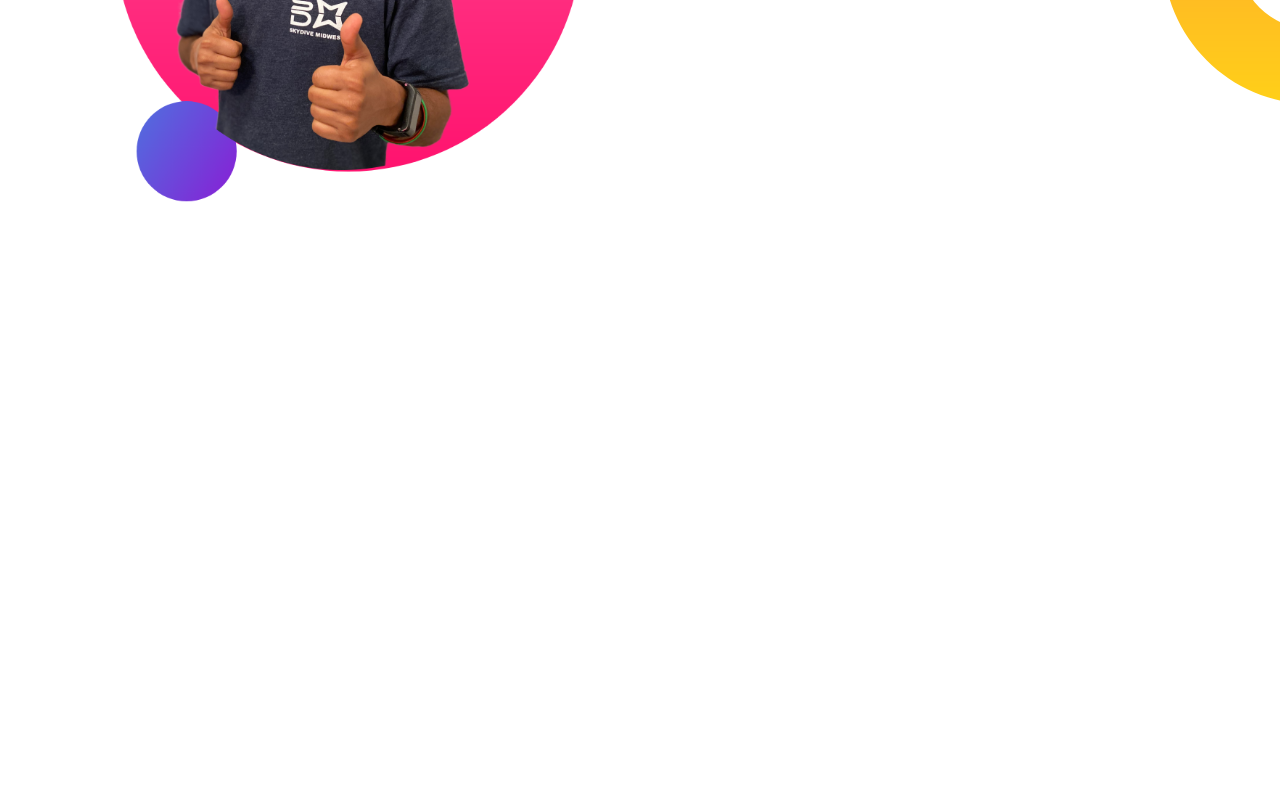
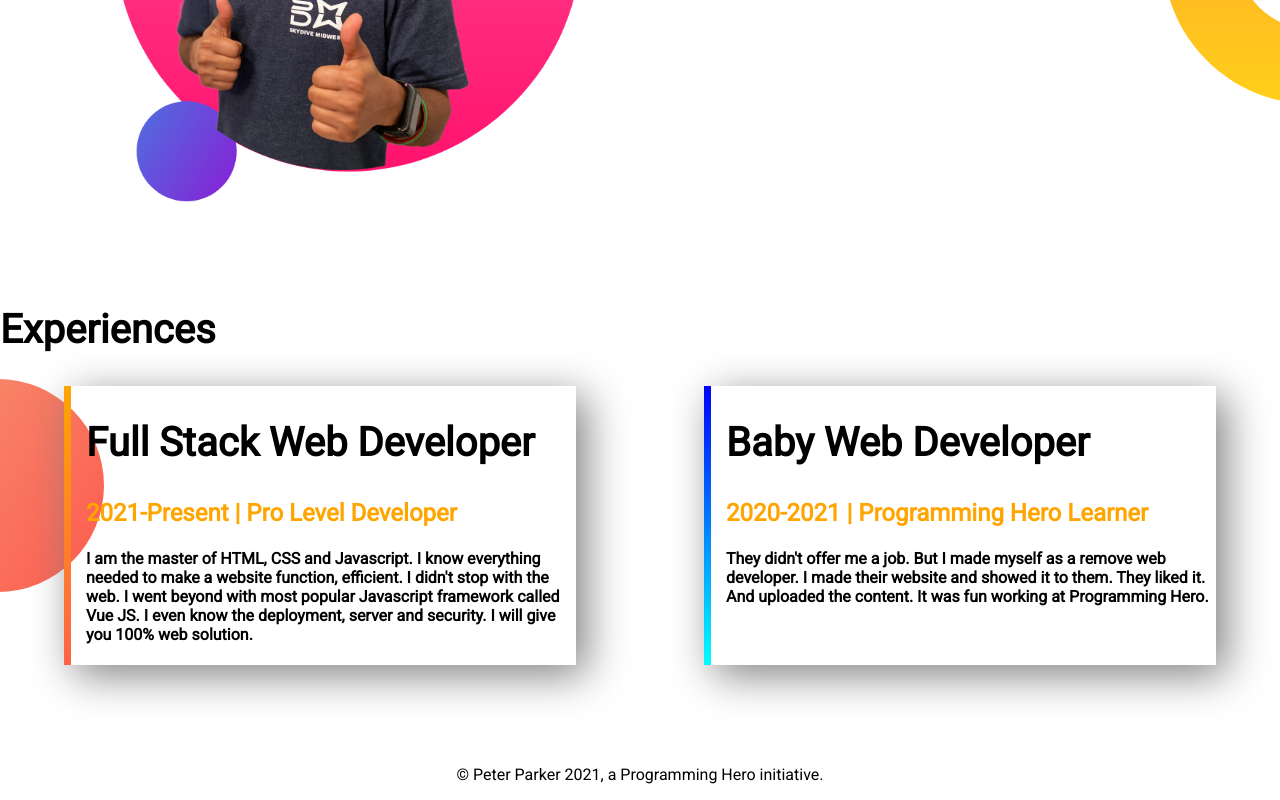
Before and after one commit to Suhel4978/developer-portpolio, a plain HTML site: page index.html in a window 1280 px wide. Shown: the part 915-1715 px from the top of the page. Before the commit the page ends 1221 px from the top, so only its background shows below. Drawn offline with Linux system fonts and the light colour scheme.

Commit message:
website complet

```diff
--- a/index.html
+++ b/index.html
@@ -13,7 +13,7 @@
 </head>
 
 <body>
-    <section class="top-banner">
+    <section class="top-banner flexible-container">
         <div class="half-width"> <br>
             <h1>Welcome To</h1>
             <h1><span class="orenge-color">Suhel</span> web site</h1>
@@ -31,7 +31,7 @@
             <img src="images/jhankar.png" alt="">
         </div>
     </section>
-    <section class="Dream-area">
+    <section class="Dream-area flexible-container">
         <div class="half-width">
             <img src="images/jhankar2.png" alt="">
         </div>
@@ -39,10 +39,33 @@
             <h1>Dream Big</h1>
             <h3>Become a web developer</h3>
             <p>I already learned the basic HTML and CSS. I can build any simple website. I can even teach my grandma how
-                to make simple website. My goal is to build 3 websites and learn advanced topics.</p>
+                to make simple website. My goal is to build 3 websites and learn advanced topics.</p> <br>
             <a class="link-button" target="_blank" href="www.facebook.com">DOWNLOAD RESUMI</a>
         </div>
     </section>
+    <section class="Experiences-area">
+        <h1>Experiences</h1>
+        <div class="flexible-container">
+            <div id="Experiencess1" class="Experiences-item">
+                <h1>Full Stack Web Developer</h1>
+                <h2 class="orenge-color">2021-Present | Pro Level Developer</h2>
+                <h4>I am the master of HTML, CSS and Javascript. I know everything needed to make a website function,
+                    efficient. I didn't stop with the web. I went beyond with most popular Javascript framework called
+                    Vue
+                    JS. I even know the deployment, server and security. I will give you 100% web solution.</h4>
+            </div>
+            <div id="Experiencess" class="Experiences-item">
+                <h1>Baby Web Developer</h1>
+                <h2 class="orenge-color">2020-2021 | Programming Hero Learner</h2>
+                <h4>They didn't offer me a job. But I made myself as a remove web developer. I made their website and
+                    showed
+                    it to them. They liked it. And uploaded the content. It was fun working at Programming Hero.</h4>
+            </div>
+        </div>
+    </section>
+    <footer>
+        <p>© Peter Parker 2021, a Programming Hero initiative.</p>
+    </footer>
 </body>
 
 </html>
--- a/style.css
+++ b/style.css
@@ -6,9 +6,9 @@ body{
     color: orange;
 }
 h1{
-    font-size: 50px;
+    font-size: 40px;
 }
-section{
+.flexible-container{
     display: flex;
     margin-bottom: 100px;
 }
@@ -35,3 +35,28 @@ section{
     background-repeat: no-repeat;
     background-position: right;
 }
+.Experiences-item{
+    width: 40%;
+    margin-left: 5%;
+    margin-right: 5%;
+    box-shadow: 10px 10px  40px gray;
+    padding-left: 15px;
+}
+.Experiences-area{
+    background-image: url(images/exp-bg.png);
+    background-repeat: no-repeat;
+    background-position: left;
+}
+#Experiencess{
+    border-left: 7px solid;
+    border-image: linear-gradient(blue,cyan);
+    border-image-slice:1;
+}
+#Experiencess1{
+    border-left: 7px solid;
+    border-image: linear-gradient(orange,tomato);
+    border-image-slice:1;}
+
+footer p{
+    text-align: center;
+}
```
Also changed, not shown: 4 other files.
